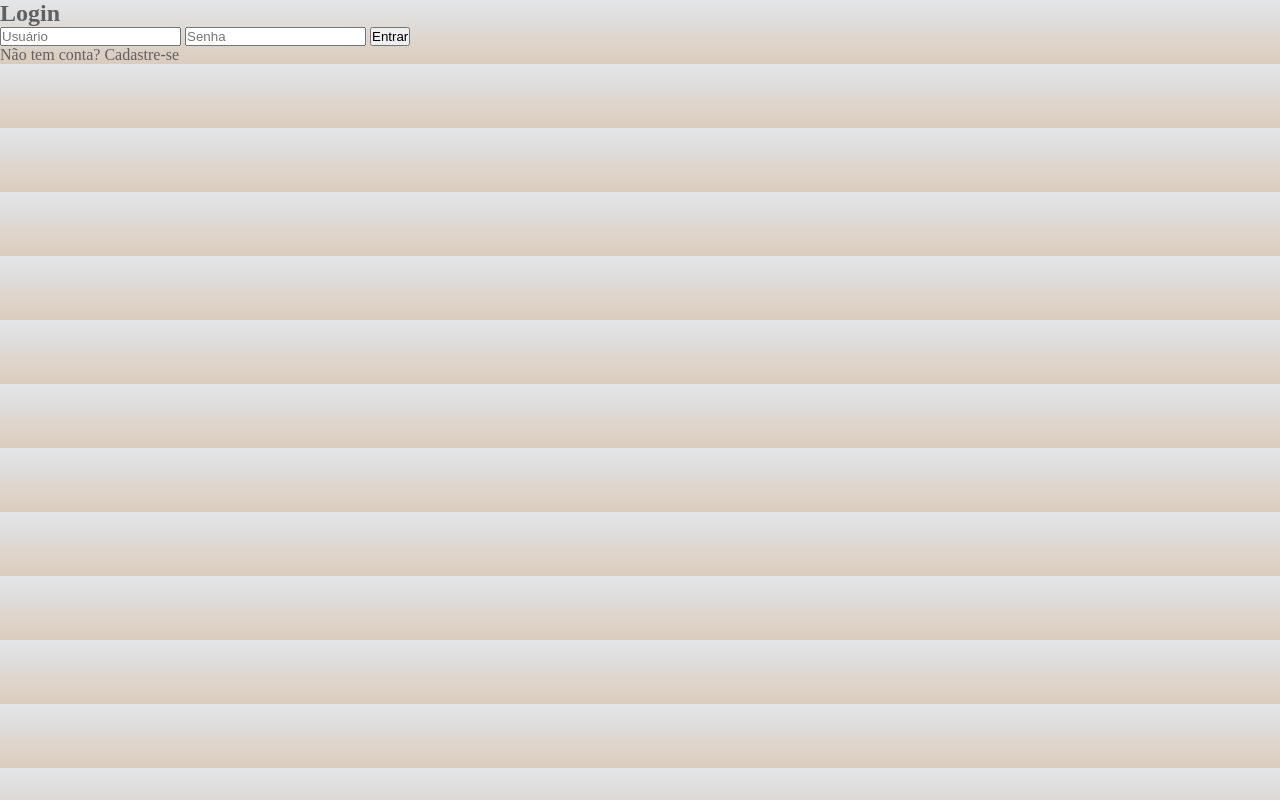
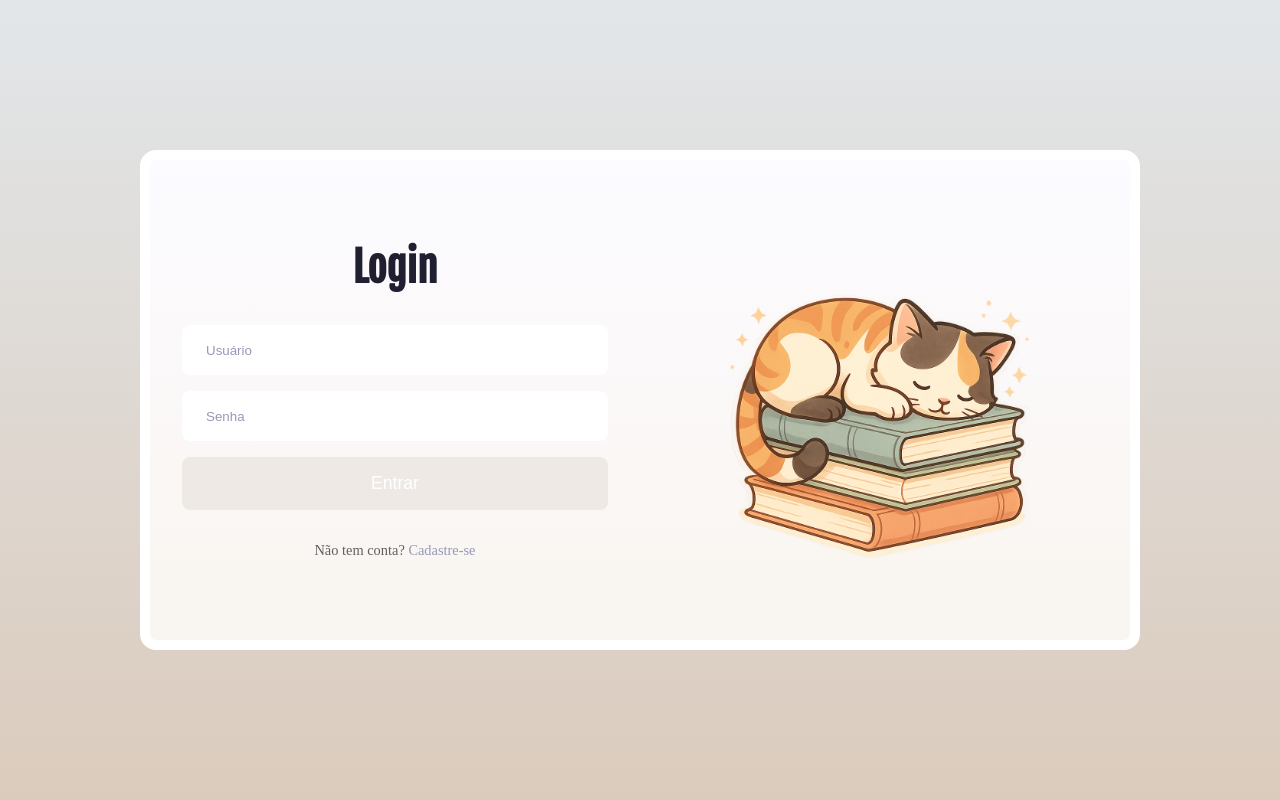
Before and after one commit to ju-schwtz/forum-livros, a Flask app: page /login in a window 1280 px wide. Run offline with Flask 3, Linux system fonts and the light colour scheme; style sheets or scripts are compiled from the project's sources; some web fonts are replaced.

Commit message:
estilizando pagina de login e cadastro

```diff
--- a/forum/static/scss/components/_login.scss
+++ b/forum/static/scss/components/_login.scss
@@ -0,0 +1,100 @@
+.body_login {
+  width: 100vw;
+  height: 100vh;
+  display: flex;
+  justify-content: center;
+  align-items: center;
+  position: relative;
+}
+
+.login_container {
+  width: 1000px;
+  height: 500px;
+  background: linear-gradient(var(--cor-4), var(--cor-3));
+  border-radius: 1rem;
+  border: 10px solid #fff;
+  display: flex;
+  flex-flow: nowrap row-reverse;
+}
+
+.cadastro {
+  flex-flow: nowrap row;
+}
+
+.login_container--img {
+  width: 50%;
+  display: flex;
+  justify-content: center;
+  align-items: center;
+
+  img {
+    width: 80%;
+  }
+}
+
+.login_container--form {
+  width: 50%;
+  display: flex;
+  flex-flow: column nowrap;
+  justify-content: center;
+  padding: 2rem;
+
+  h2 {
+    font-family: var(--font-1);
+    font-size: 2.6rem;
+    color: var(--cor-8);
+    text-align: center;
+    margin-bottom: 2rem;
+  }
+
+  form {
+    display: flex;
+    flex-flow: column nowrap;
+    gap: 1rem;
+
+    input {
+      height: 50px;
+      border: none;
+      padding-left: 1.5rem;
+      background-color: none;
+      border-radius: .5rem;
+      color: var(--cor-0);
+      outline: none;
+
+      &::placeholder {
+        color: var(--cor-5);
+      }
+    }
+
+    button {
+      outline: none;
+      background-color: var(--cor-2-1);
+      color: #fff;
+      border: none;
+      border-radius: .5rem;
+      padding: 1rem 1.70rem;
+      cursor: pointer;
+      font-size: 1.1rem;
+
+      &:hover {
+        background-color: var(--cor-2);
+      }
+    }
+  }
+
+  p {
+    text-align: center;
+    color: var(--cor-0);
+    font-size: .9rem;
+    margin-top: 2rem;
+
+    a {
+      color: var(--cor-5);
+      transition: color .2s ease-out;
+
+      &:hover {
+        color: var(--cor-8);
+      }
+    }
+  }
+}
--- a/forum/static/scss/index.css
+++ b/forum/static/scss/index.css
@@ -128,13 +141,110 @@
   transform: scaleX(-1);
 }
 
+.body_login {
+  width: 100vw;
+  height: 100vh;
+  display: flex;
+  justify-content: center;
+  align-items: center;
+  position: relative;
+}
+
+.login_container {
+  width: 1000px;
+  height: 500px;
+  background: linear-gradient(var(--cor-4), var(--cor-3));
+  border-radius: 1rem;
+  border: 10px solid #fff;
+  display: flex;
+  flex-flow: nowrap row-reverse;
+}
+
+.cadastro {
+  flex-flow: nowrap row;
+}
+
+.login_container--img {
+  width: 50%;
+  display: flex;
+  justify-content: center;
+  align-items: center;
+}
+.login_container--img img {
+  width: 80%;
+}
+
+.login_container--form {
+  width: 50%;
+  display: flex;
+  flex-flow: column nowrap;
+  justify-content: center;
+  padding: 2rem;
+}
+.login_container--form h2 {
+  font-family: var(--font-1);
+  font-size: 2.6rem;
+  color: var(--cor-8);
+  text-align: center;
+  margin-bottom: 2rem;
+}
+.login_container--form form {
+  display: flex;
+  flex-flow: column nowrap;
+  gap: 1rem;
+}
+.login_container--form form input {
+  height: 50px;
+  border: none;
+  padding-left: 1.5rem;
+  background-color: none;
+  border-radius: 0.5rem;
+  color: var(--cor-0);
+  outline: none;
+}
+.login_container--form form input::-moz-placeholder {
+  color: var(--cor-5);
+}
+.login_container--form form input::placeholder {
+  color: var(--cor-5);
+}
+.login_container--form form button {
+  outline: none;
+  background-color: var(--cor-2-1);
+  color: #fff;
+  border: none;
+  border-radius: 0.5rem;
+  padding: 1rem 1.7rem;
+  cursor: pointer;
+  font-size: 1.1rem;
+}
+.login_container--form form button:hover {
+  background-color: var(--cor-2);
+}
+.login_container--form p {
+  text-align: center;
+  color: var(--cor-0);
+  font-size: 0.9rem;
+  margin-top: 2rem;
+}
+.login_container--form p a {
+  color: var(--cor-5);
+  transition: color 0.2s ease-out;
+}
+.login_container--form p a:hover {
+  color: var(--cor-8);
+}
+
 :root {
   --cor-1: #E2E6E9;
+  --cor-2-1: #eee9e4;
   --cor-2: #DBCBBC;
   --cor-3: #F9F5F0;
   --cor-4: #FCFBFF;
   --cor-5: #9798B7;
+  --cor-6-1: #FCF5E2;
   --cor-6: #FFB786;
+  --cor-6-2: #633004;
   --cor-7: #98C67E;
   --cor-7-1: #74b350;
   --cor-8: #201F31;
--- a/forum/static/scss/index.scss
+++ b/forum/static/scss/index.scss
@@ -4,11 +4,14 @@
 
 :root {
   --cor-1: #E2E6E9;
+  --cor-2-1: #eee9e4;
   --cor-2: #DBCBBC;
   --cor-3: #F9F5F0;
   --cor-4: #FCFBFF;
   --cor-5: #9798B7;
+  --cor-6-1: #FCF5E2;
   --cor-6: #FFB786;
+  --cor-6-2: #633004;
   --cor-7: #98C67E;
   --cor-7-1: #74b350;
   --cor-8: #201F31;
--- a/forum/templates/login.html
+++ b/forum/templates/login.html
@@ -3,21 +3,27 @@
 <head>
   <meta charset="UTF-8">
   <title>Login</title>
-  <link rel="stylesheet" href="../static/css/main.css">
+  <link rel="stylesheet" href="../static/scss/index.css">
 </head>
-<body>
-  <div class="container">
-    <h2>Login</h2>
-
+<body class="body_login">
   {% with messages = get_flashed_messages(with_categories=true) %}
     {% if messages %}
       {% for category, message in messages %}
-          <div class="message {{ 'error' if category == 'error' else 'success' }}">
-            {{ message }}
+        <div class="message {{ 'error' if category == 'error' else 'success' }}" id="message">
+          <img src="../static/images/notificacao_2.png" alt="icone de notificacao">
+          <span>{{ message }}</span>
         </div>
       {% endfor %}
     {% endif %}
   {% endwith %}
+
+  <div class="login_container">
+    <figure class="login_container--img">
+      <img src="../static/images/gatineo.png" alt="Gato sobre livros">
+    </figure>
+
+    <section class="login_container--form">
+      <h2>Login</h2>
 
       <form method="POST" action="/login">
         <input type="text" name="username" placeholder="Usuário" required>
@@ -26,6 +32,21 @@
       </form>
 
       <p>Não tem conta? <a href="/register">Cadastre-se</a></p>
+    </section>
   </div>
+
+  <script>
+    setTimeout(function() {
+      let flashMessage = document.getElementById('message');
+      if (flashMessage) {
+        flashMessage.style.transition = 'opacity 0.5s ease';
+        flashMessage.style.opacity = '0';
+
+        setTimeout(function() {
+          flashMessage.remove();
+        }, 500);
+      }
+    }, 3500);
+  </script>
 </body>
 </html>
```
Also changed, not shown: other parts of forum/static/scss/index.css (+18 -5 lines), forum/static/scss/components/_error.scss (+23 -6 lines), forum/templates/register.html (+28 -64 lines), forum/static/images/gatineo.png (added), forum/static/images/notificacao.png (added), forum/static/images/notificacao_2.png (added). Lines whose indentation alone changed are shown as unchanged.
